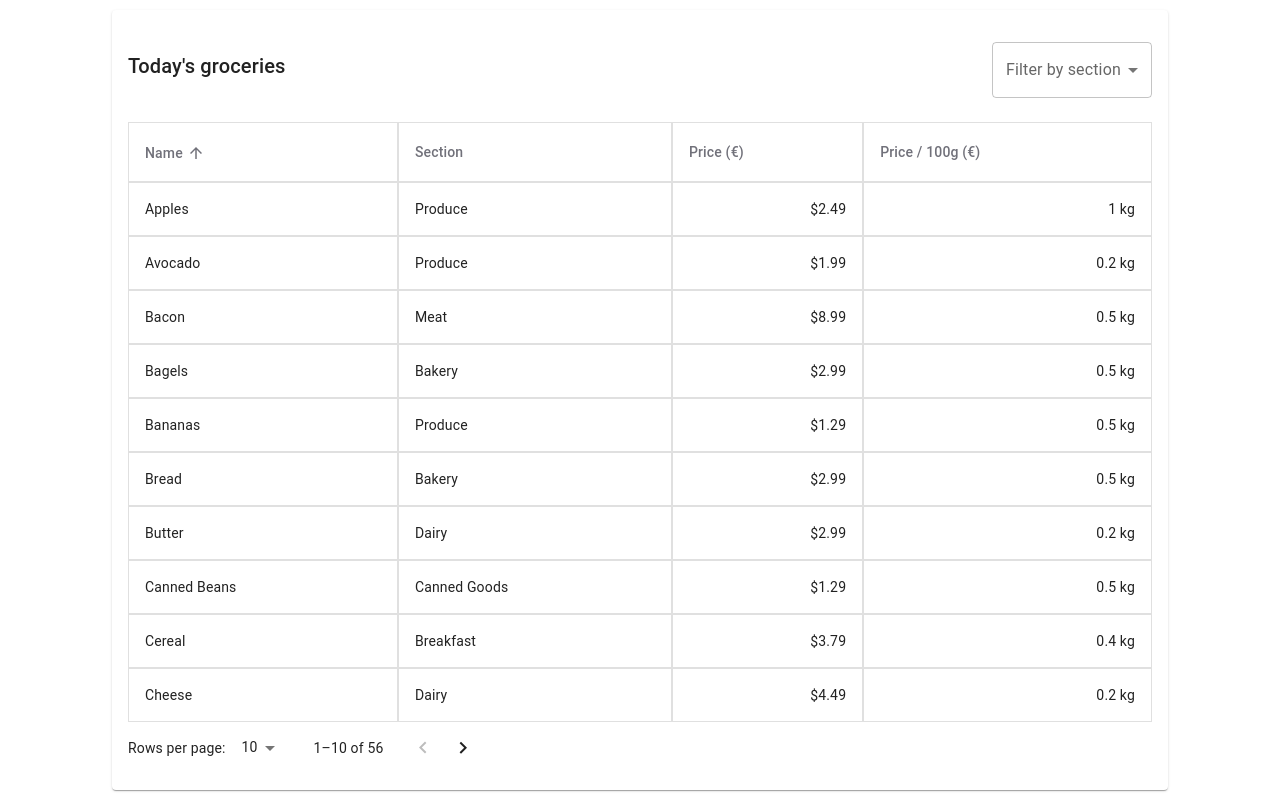
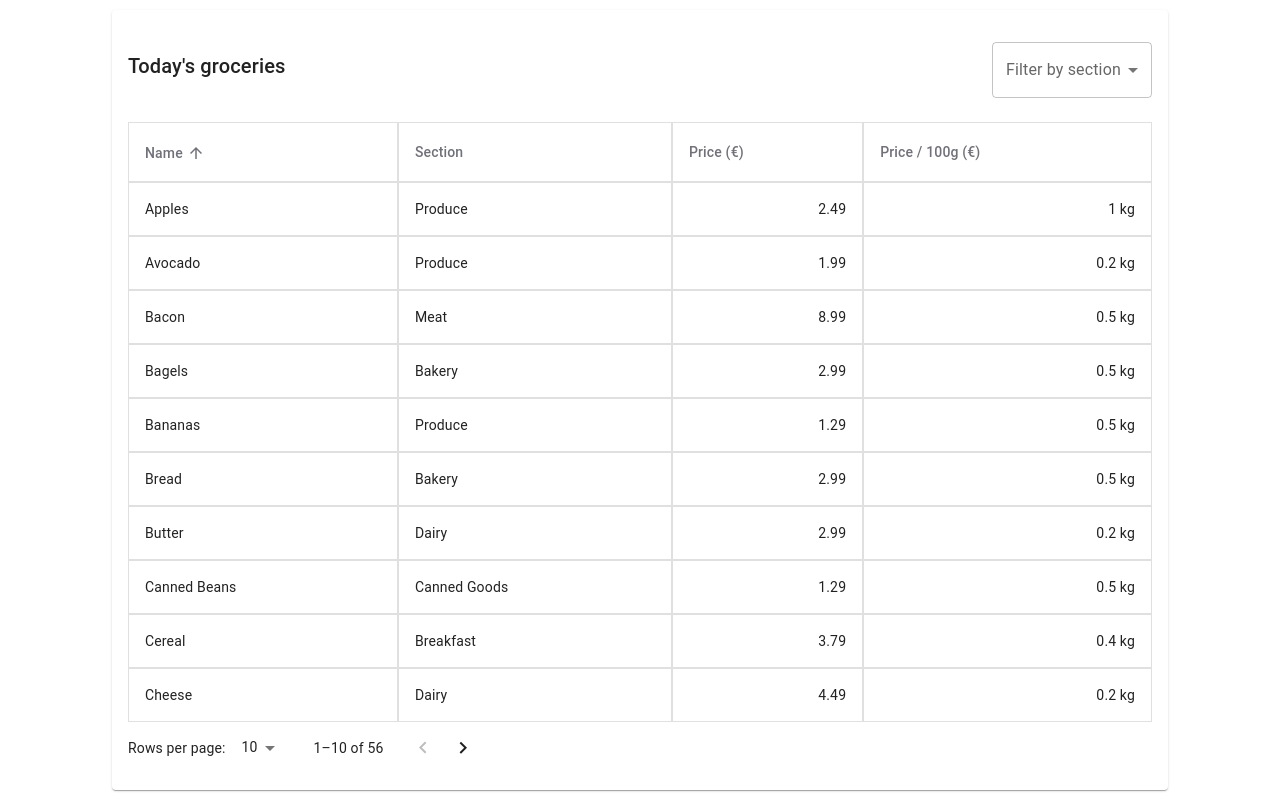
Before and after one commit to MasindeOdera/grocery-table, a React (Create React App) app: page / in a window 1280 px wide. Built offline with nearby package versions, Linux system fonts and the light colour scheme.

Commit message:
Removed currency symbol from columns

```diff
--- a/src/GroceryTable.tsx
+++ b/src/GroceryTable.tsx
@@ -105,7 +105,7 @@ const GroceryTable: React.FC<GroceryTableProps> = ({ items }) => {
                                 <TableRow key={item.id}>
                                     <TableCell sx={{ border: '1px solid rgba(224, 224, 224, 1)' }}>{item.name}</TableCell>
                                     <TableCell sx={{ border: '1px solid rgba(224, 224, 224, 1)' }}>{item.section}</TableCell>
-                                    <TableCell align="right" sx={{ border: '1px solid rgba(224, 224, 224, 1)' }}>${item.price.toFixed(2)}</TableCell>
+                                    <TableCell align="right" sx={{ border: '1px solid rgba(224, 224, 224, 1)' }}>{item.price.toFixed(2)}</TableCell>
                                     <TableCell align="right" sx={{ border: '1px solid rgba(224, 224, 224, 1)' }}>{item.weight} kg</TableCell>
                                 </TableRow>
                             ))}
```
